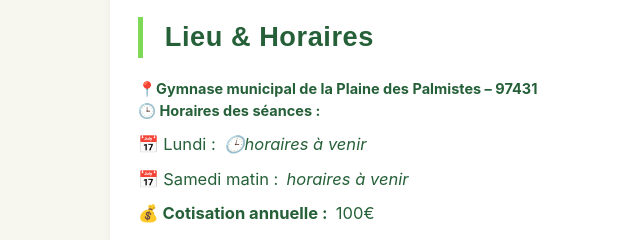
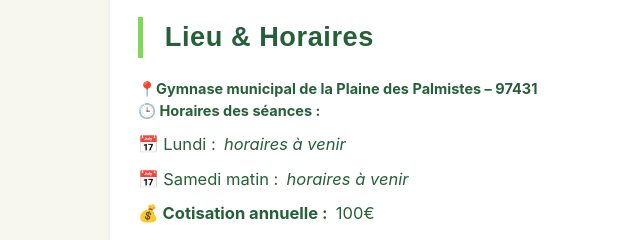
Before and after one commit to Lulule-codeur/Plaine-SMASH, a plain HTML site: page index.html in a window 1280 px wide. Shown: the part 1080-1320 px from the top of the page, 0-640 px from the left. Drawn offline with Linux system fonts and the light colour scheme.

Commit message:
Update index.html

```diff
--- a/index.html
+++ b/index.html
@@ -76,7 +76,7 @@
       <p><strong>📍Gymnase municipal de la Plaine des Palmistes – 97431</strong></p>
       <p><strong>🕒 Horaires des séances :</strong></p>
       <ul>
-        <li>📅 Lundi : <em>🕒horaires à venir</em></li>
+        <li>📅 Lundi : <em>horaires à venir</em></li>
         <li>📅 Samedi matin : <em>horaires à venir</em></li>
         <li><strong>💰 Cotisation annuelle :</strong> 100€ </li>
       </ul>
```
